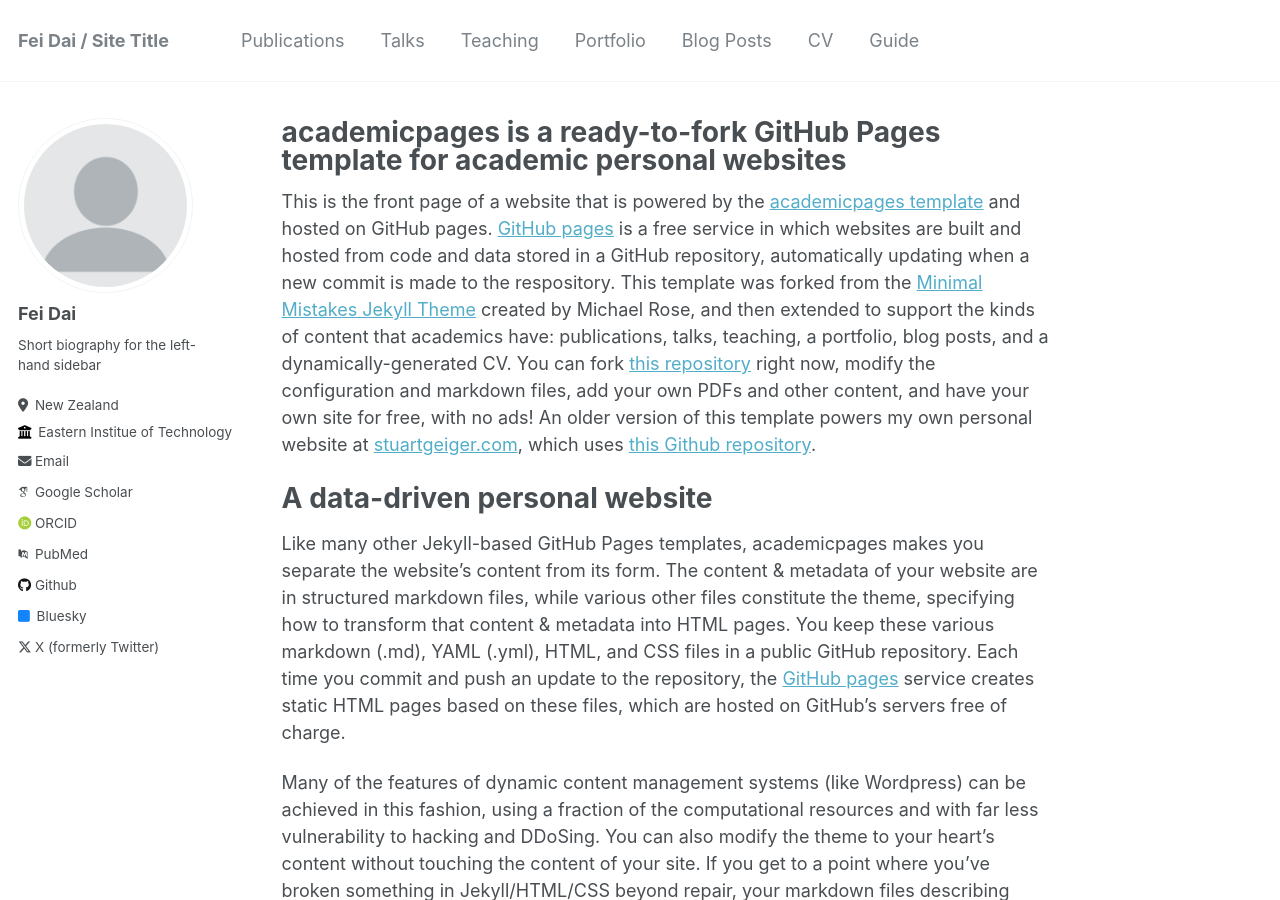
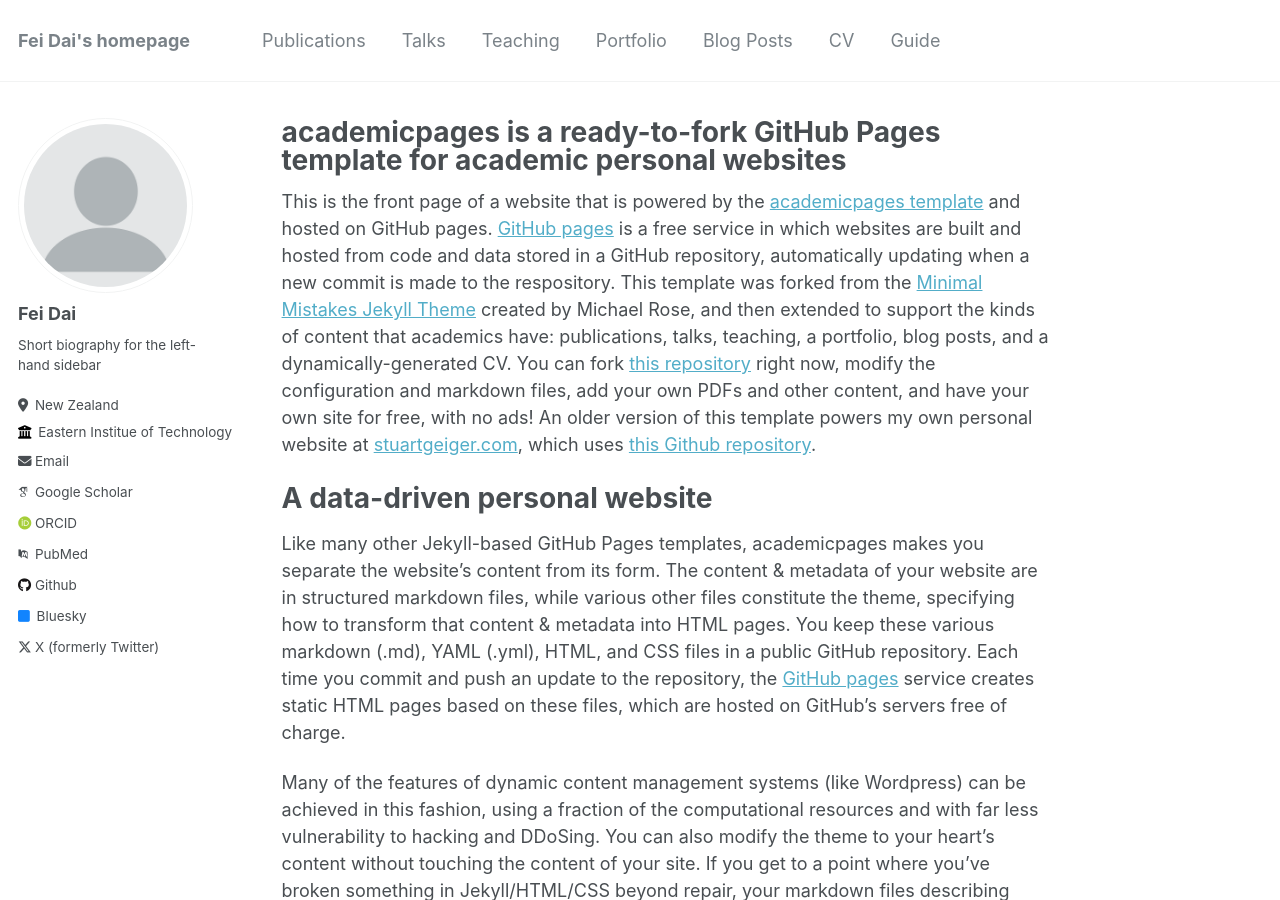
Before and after one commit to TravisDai/fei.github.io, a Jekyll site: the page built from _pages/about.md, in a window 1280 px wide and 900 px high. Built offline with Jekyll 4.4.1, drawn with Linux system fonts in a browser that asks for light colours; some web fonts are replaced.

Commit message:
Update _config.yml

```diff
--- a/_config.yml
+++ b/_config.yml
@@ -8,11 +8,11 @@
 
 # Basic Site Settings
 locale                   : "en-US"
-title                    : "Fei Dai / Site Title"
+title                    : "Fei Dai's homepage"
 title_separator          : "-"
 name                     : &name "Fei Dai"
 description              : &description "personal description"
-url                      : https://academicpages.github.io # the base hostname & protocol for your site e.g. "https://mmistakes.github.io"
+url                      : https://travisdai.github.io/travis/ # the base hostname & protocol for your site e.g. "https://mmistakes.github.io"
 baseurl                  : "" # the subpath of your site, e.g. "/blog"
 repository               : "academicpages/academicpages.github.io"
 
@@ -42,7 +42,7 @@ author:
   bitbucket        : # Username - Update with your username on the site
   codepen          : # Username
   dribbble         : # Username
-  github           : "https://github.com/TravisDai"
+  github           : "TravisDai"
   kaggle           : # Username
   stackoverflow    : # User number or user number and name (i.e., use "1" or "1/jeff-atwood")
 
```
